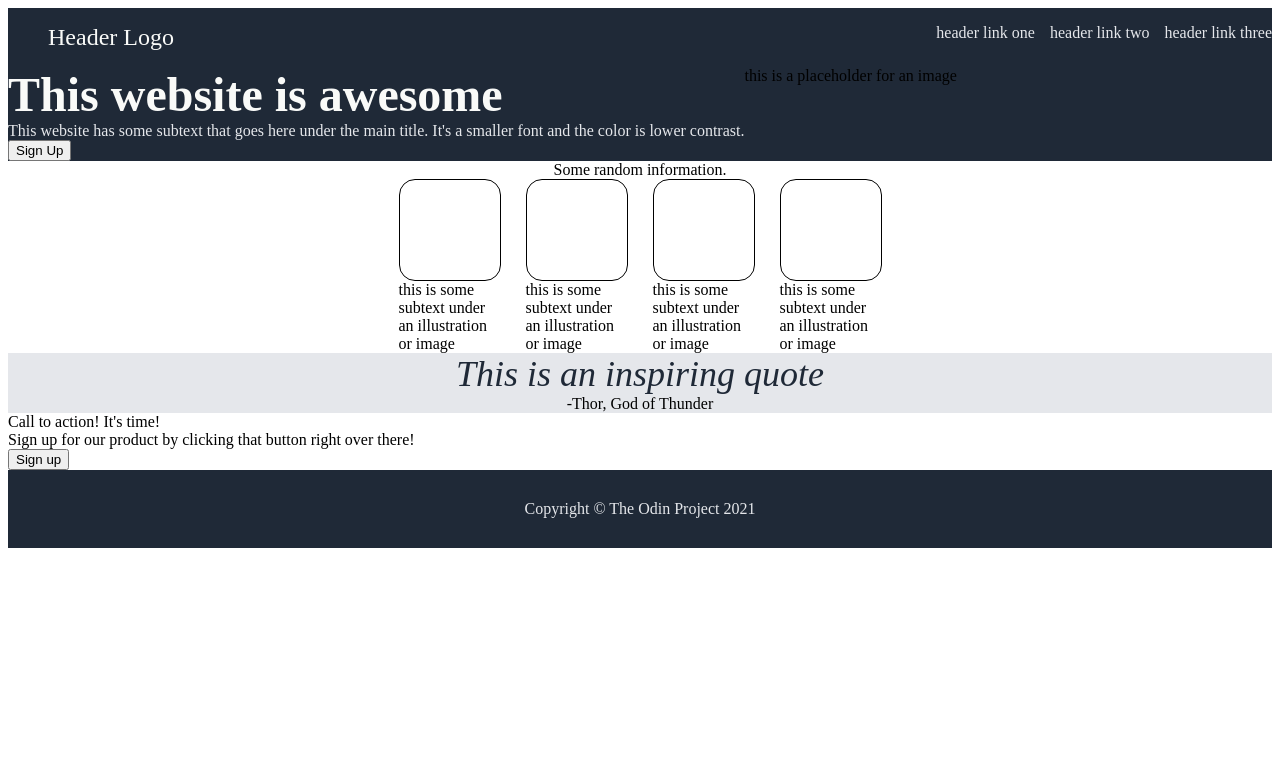
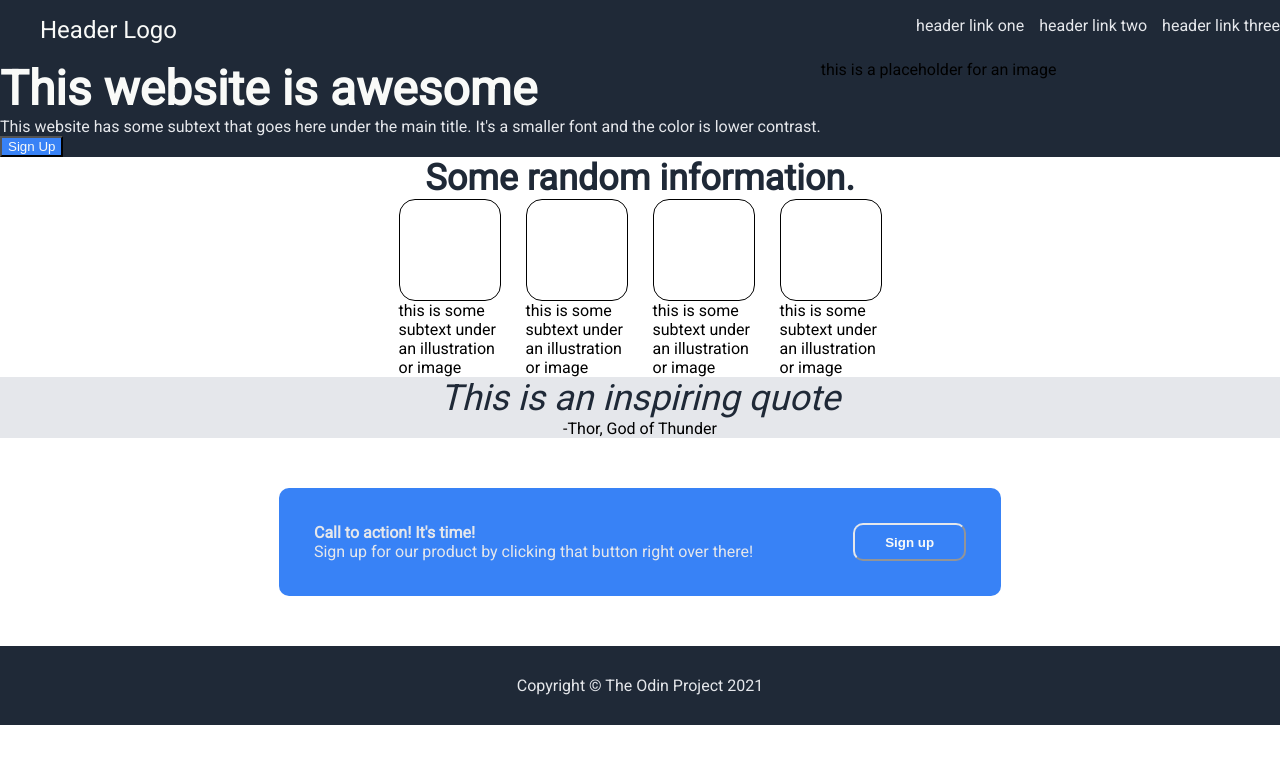
Before and after one commit to MarkFerianec/odin-landing-page, a plain HTML site: page index.html in a window 1280 px wide. Drawn offline with Linux system fonts and the light colour scheme.

Commit message:
Modify style.css call-to-action-block mostly and other classes

```diff
--- a/style.css
+++ b/style.css
@@ -1,6 +1,8 @@
 body {
     display: flex;
     flex-direction: column;
+    margin: 0;
+    font-family: Roboto;
 }
 
 ul {
@@ -27,15 +29,14 @@ li.header-logo {
 
 .header-logo {
     color: #F9faf8;
-}
-
-.header-logo {
     font-size: 24px;
 }
 
 li,
 .secondary-text,
-.footer {
+.footer,
+.call-to-action-heading,
+.call-to-action-sentence {
     color: #E5E7EB;
 }
 
@@ -45,6 +46,14 @@ li,
 
 .random-information-heading {
     text-align: center;
+    font-size: 36px;
+    font-weight: 800;
+    color: #1f2937;
+}
+
+button {
+    background-color: #3882f6;
+    color: #F9faf8;
 }
 
 .section-1-image,
@@ -85,6 +94,32 @@ li,
     text-align: center;
 }
 
+.call-to-action-block {
+    display: flex;
+    justify-content: center;
+}
+
+.blue-block {
+    display: flex;
+    background-color: #3882f6;
+    gap: 100px;
+    padding: 35px;
+    margin: 50px;
+    border-radius: 10px;
+}
+
+.call-to-action-heading {
+    font-weight: bold;
+}
+
+.blue-block button {
+    border-radius: 10px;
+    padding-left: 30px;
+    padding-right: 30px;
+    border-color: #E5E7EB;
+    font-weight: bold;
+}
+
 .footer {
     text-align: center;
     padding: 30px;
```
